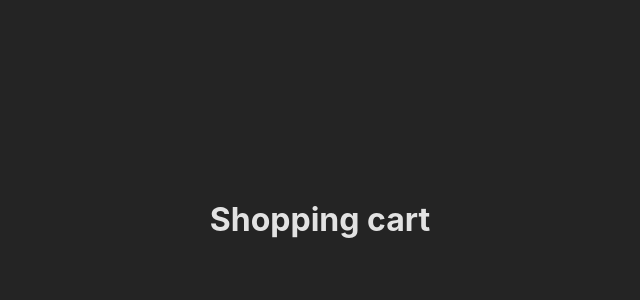
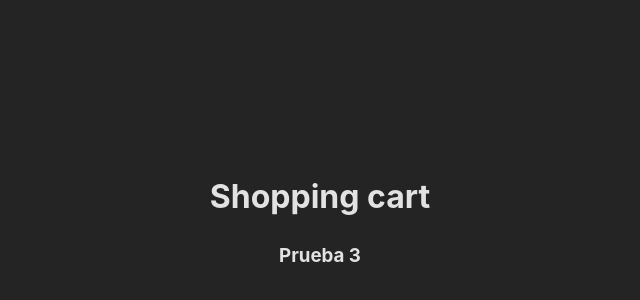
Before and after one commit to ravila64/26-shopping-cart, a React (Vite) app: page / in a window 1280 px wide. Shown: the part 164-464 px from the top of the page, without its empty margins (320-960 px from the left). Built offline with nearby package versions, Linux system fonts and the light colour scheme.

Commit message:
Probando el renderizado products

```diff
--- a/src/App.jsx
+++ b/src/App.jsx
@@ -6,6 +6,7 @@ function App() {
   return (
     <>
     <h1>Shopping cart</h1>
+    <h3>Prueba 3</h3>
     <Products/>
     </>
   )
```
